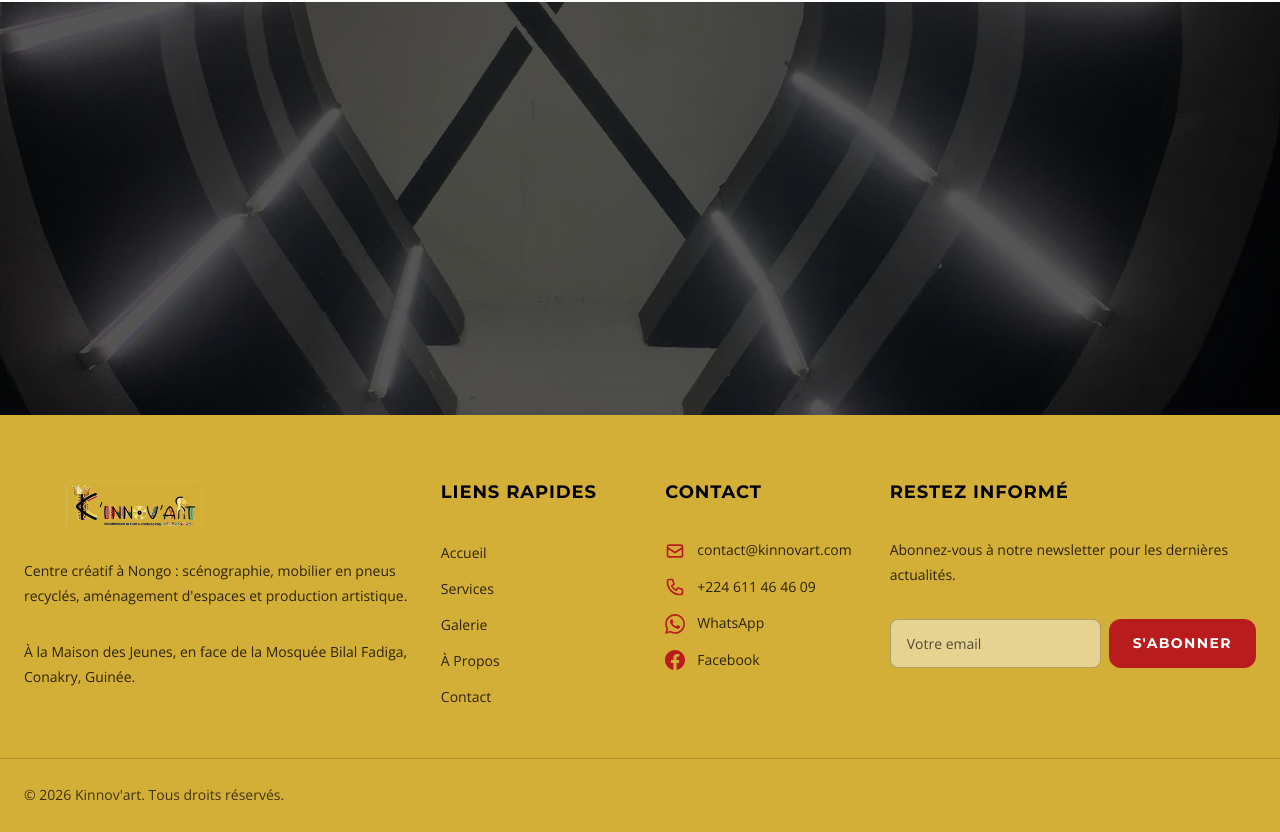
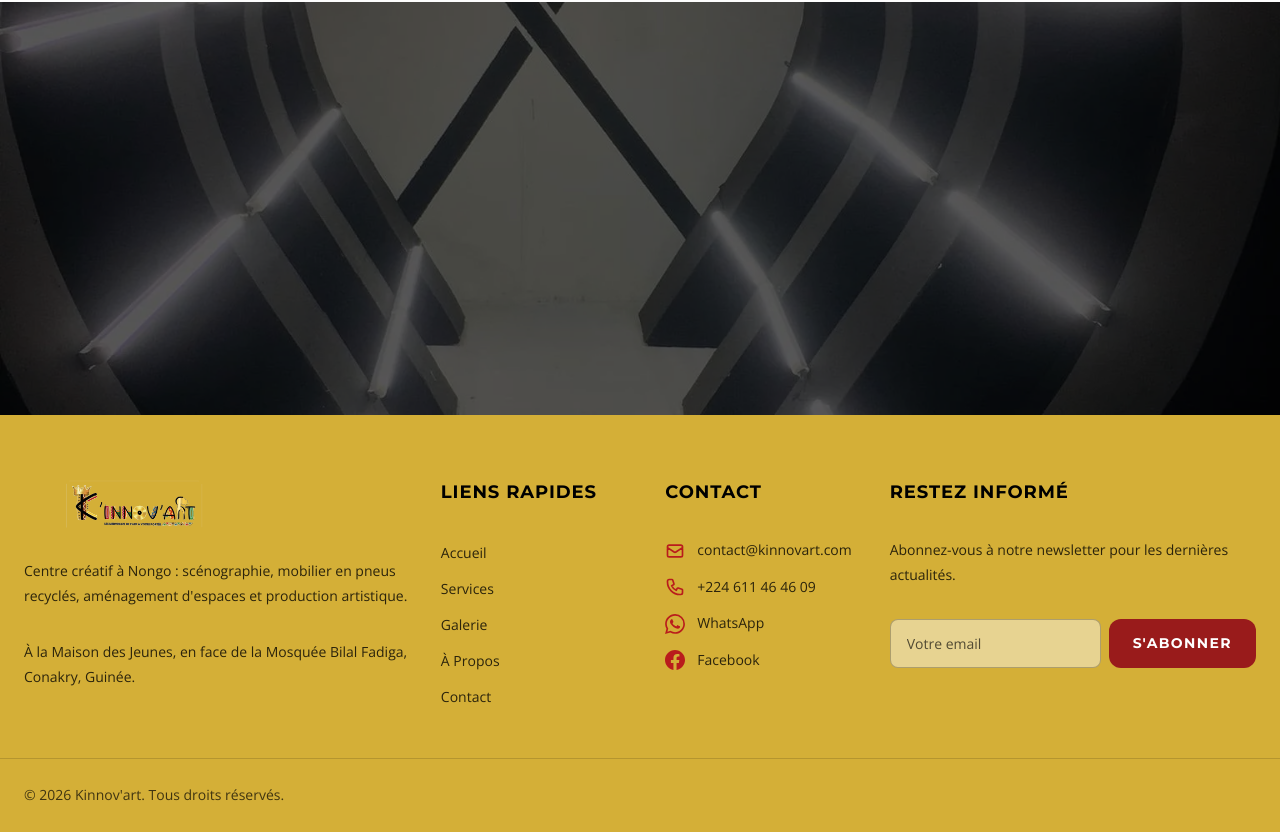
Before and after one commit to YAMOUSTO/kinnov-art-nuxt, a Nuxt app: page / in a window 1280 px wide. Shown: the part 5703-6535 px from the top of the page. Built offline with nearby package versions, Linux system fonts and the light colour scheme.

Commit message:
fix(a11y): raise the footer newsletter button contrast
button-accent resolves --color-accent to #ef4444 in the dark theme, where
its white label is only ~3.76:1 and fails WCAG AA. Pin the darker red
($color-accent-dark), which holds >=6.4:1 with white in both themes.

```diff
--- a/components/layout/Footer.vue
+++ b/components/layout/Footer.vue
@@ -274,6 +274,15 @@ const handleNewsletterSubmit = () => {
   &__newsletter-button {
     @include button-accent;
     white-space: nowrap;
+    // The footer band is always the light gold, but in the dark theme
+    // button-accent resolves --color-accent to #ef4444, where its white label is
+    // only ~3.76:1 (fails WCAG AA). Pin the darker red instead: white on
+    // $color-accent-dark holds >=6.4:1 in both themes.
+    background-color: $color-accent-dark;
+
+    &:hover:not(:disabled) {
+      background-color: color-mix(in srgb, #{$color-accent-dark} 85%, #000);
+    }
   }
 
   &__bottom {
```
